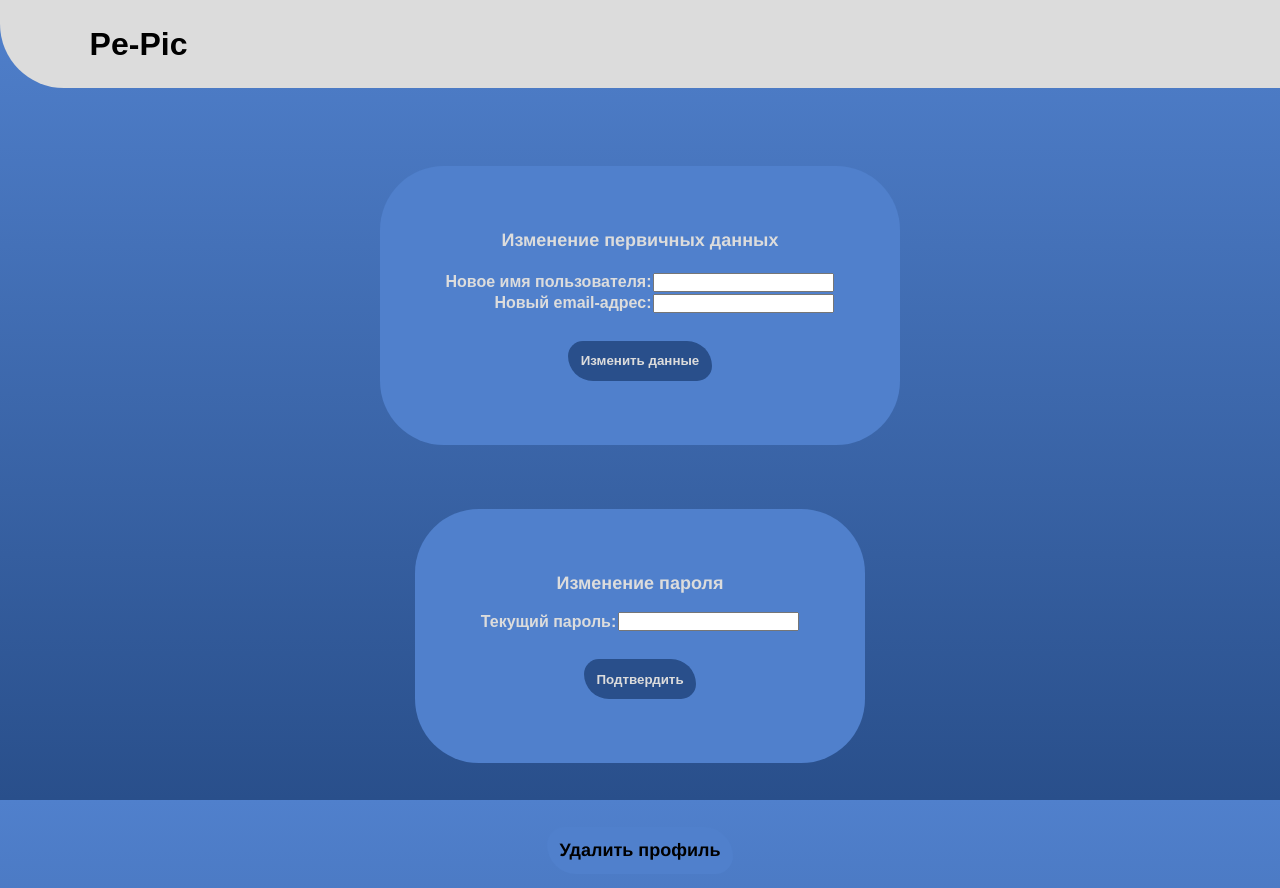
After one commit to NemoNology/WEB-Programmin, a PHP site: page /Pages/profile.html in a window 1280 px wide. The commit adds this page. Run offline with PHP 8.4, Linux system fonts and the light colour scheme.

Commit message:
Added login, reg-tion and profile pages
Without logic

```diff
--- /dev/null
+++ b/Course Work/Work/Pages/profile.html
@@ -0,0 +1,107 @@
+<!DOCTYPE html>
+<html class="fill">
+  <head>
+    <meta charset="UTF-8" />
+    <meta name="viewport" content="width=device-width, initial-scale=1.0" />
+    <title>Pe-Pic</title>
+    <link rel="stylesheet" href="/Work/Styles/main.css" />
+    <link rel="icon" href="../Data/Icons/index.ico" />
+  </head>
+  <body class="color-gradient-main fill background-fixed">
+    <header class="container-main rounded-one color-light fill-horizontal">
+      <h1>
+        <a
+          href="/Work/Pages/index.html"
+          class="text-style-1 margin-left-medium hover-main"
+          >Pe-Pic</a
+        >
+      </h1>
+    </header>
+    <div class="container-column container-center fill">
+        <div class="container-column color-sub rounded-all padding-medium margin-medium">
+            <div class="container-center margin-bottom-medium">
+                <p class="text-style-2 text-light">Изменение первичных данных</p>
+            </div>
+            <table class="text-right">
+                <tr>
+                    <td class="text-light text-bold">Новое имя пользователя:</td>
+                    <td>
+                        <input type="text" name="newUsername" id="newUsername" >
+                    </td>
+                </tr>
+                <tr>
+                    <td class="text-light text-bold">Новый email-адрес:</td>
+                    <td>
+                        <input type="text" name="newUsername" id="newUsername" >
+                    </td>
+                </tr>
+            </table>
+            <div class="container-center">
+                <button
+                  type="submit"
+                  class="margin-top-small color-main text-light text-bold padding-small rounded-all-sub border-none border-color-light hover-button-simple"
+                >
+                  Изменить данные
+                </button>
+            </div>
+        </div>
+        <div class="container-column color-sub rounded-all padding-medium">
+            <div class="container-center margin-bottom-medium">
+                <p class="text-style-2 text-light">Изменение пароля</p>
+            </div>
+            <div>
+                <table name="profileChangePasswordBeforeSubmitCurrentPassword"
+                  class="text-right">
+                <tr>
+                    <td class="text-light text-bold">Текущий пароль:</td>
+                    <td>
+                        <input type="password" name="currentPassword" id="currentPassword" >
+                    </td>
+                </tr>
+            </table>
+            <div class="container-center">
+                <button
+                  name="submitCurrentPasswordButton"
+                  type="submit"
+                  class="margin-top-small color-main text-light text-bold padding-small rounded-all-sub border-none border-color-light hover-button-simple"
+                >
+                  Подтвердить
+                </button>
+            </div>
+            </div>
+            <div name="profileChangePasswordAfterSubmitCurrentPassword"
+            class="hidden" >
+                <table class="text-right">
+                    <tr>
+                        <td class="text-light text-bold">Новый пароль:</td>
+                        <td>
+                            <input type="password" name="newPassword" id="newPassword" >
+                        </td>
+                    </tr>
+                    <tr>
+                        <td class="text-light text-bold">Подтвердите новый пароль:</td>
+                        <td>
+                            <input type="password" name="newPassword" id="newPassword" >
+                        </td>
+                    </tr>
+                </table>
+                <div class="container-center">
+                    <button
+                      name="profileSetNewPassword"
+                      type="button"
+                      class="margin-top-small color-main text-light text-bold padding-small rounded-all-sub border-none border-color-light hover-button-simple"
+                    >
+                      Изменить пароль
+                    </button>
+                </div>
+            </div>
+        </div>
+        <div class="margin-top-medium">
+            <button type="button"
+            name="profileDelete"
+            class="padding-small rounded-all-sub color-sub border-none text-style-2">Удалить профиль</button>
+        </div>
+    </div>
+
+  </body>
+</html>
--- a/Course Work/Work/Styles/main.css
+++ b/Course Work/Work/Styles/main.css
@@ -216,3 +216,7 @@
 .hover-button-simple:hover {
   background: radial-gradient(#5080cc, #294f8b);
 }
+
+.hidden {
+  display: none;
+}
```
Also changed, not shown: Course Work/Work/Pages/login.html (added, +56 -0 lines), Course Work/Work/Pages/registration.html (+7 -4 lines).
